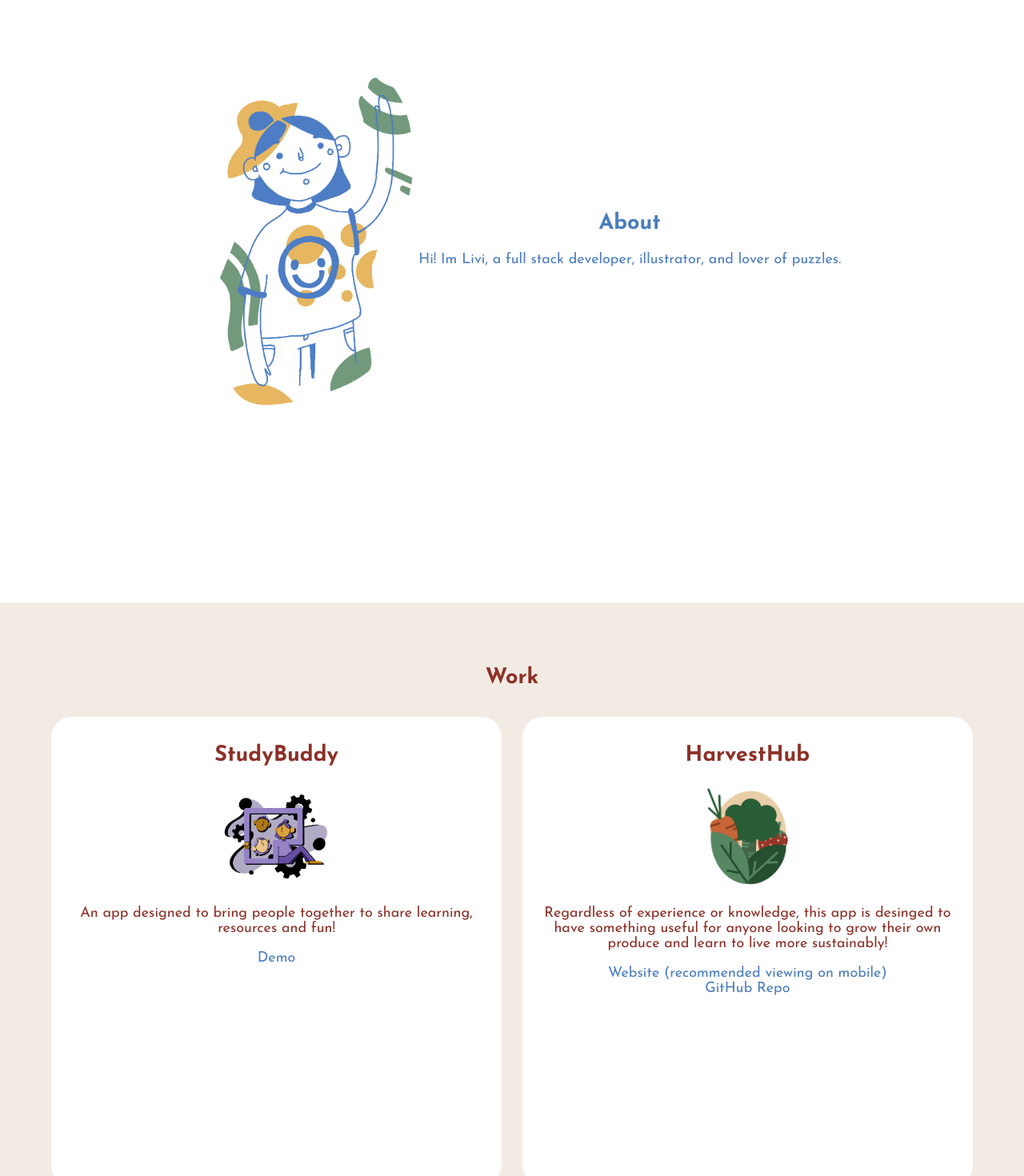
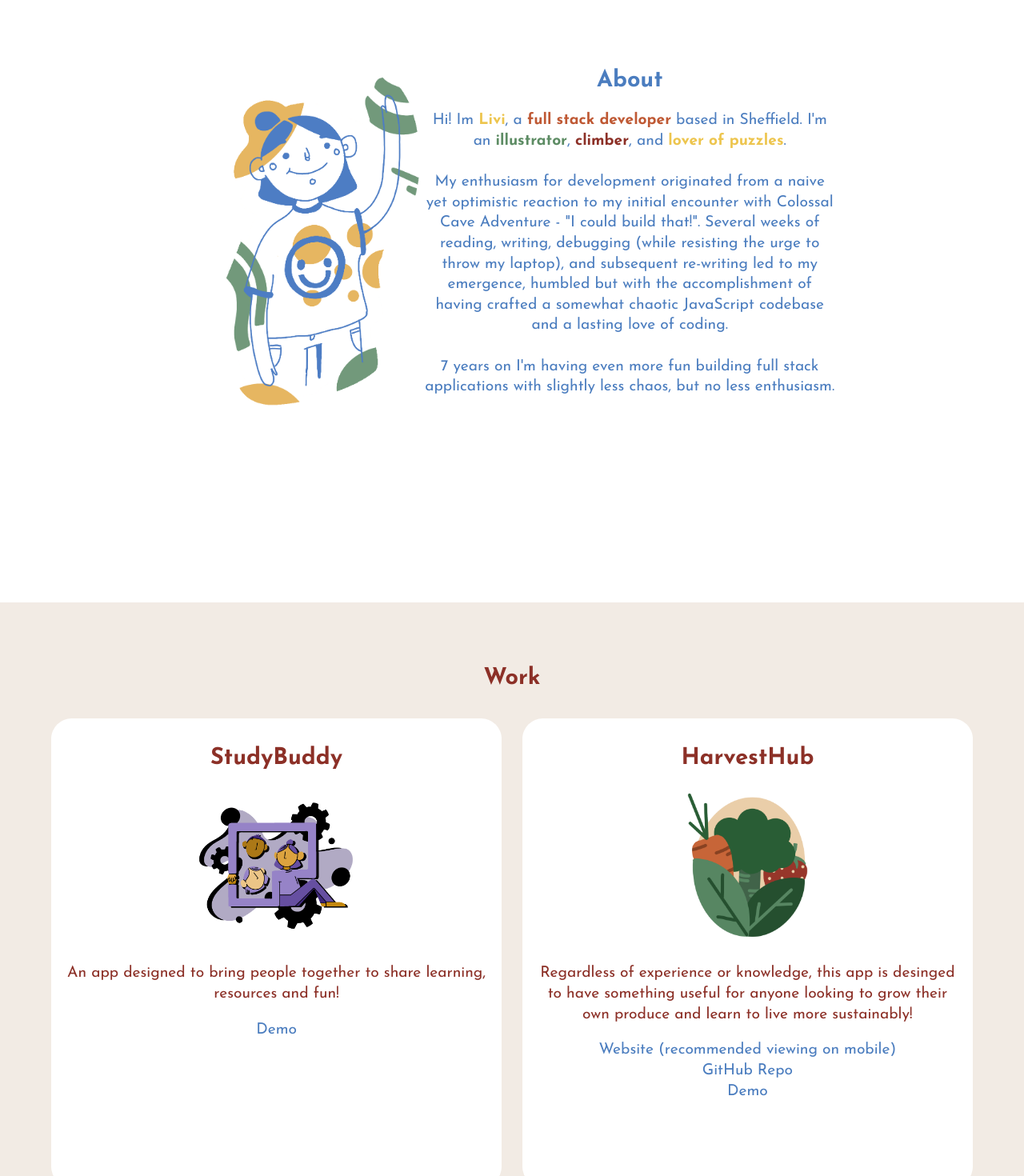
Before and after one commit to Livi-96/WebsiteOlivia, a Next.js app in the folder mywebsite/: page / in a window 1280 px wide. Shown: the part 860-2330 px from the top of the page at 80% size. Built offline with nearby package versions, Linux system fonts and the light colour scheme.

Commit message:
updated about me

```diff
--- a/mywebsite/components/About.jsx
+++ b/mywebsite/components/About.jsx
@@ -8,8 +8,10 @@ export default function About(){
     <div id="section-one" className="white-bck">
     <div id="about-content">
     <img src="/assets/AboutImg.png" alt="waving hello" className="section-header"></img>
-    <span> <h1>About</h1>Hi! Im Livi, a full stack developer, illustrator, and lover of puzzles.</span>
-
+    <span> <h1>About</h1><p id="about-text">Hi! Im <span className="yellow-colour">Livi</span>, a <span className="orange-colour">full stack developer</span> based in Sheffield.
+    I'm an <span className="green-colour">illustrator</span>, <span className="red-colour">climber</span>, and <span className="yellow-colour">lover of puzzles</span>. <br></br><br></br>
+    My enthusiasm for development originated from a naive yet optimistic reaction to my initial encounter with Colossal Cave Adventure - "I could build that!". Several weeks of reading, writing, debugging (while resisting the urge to throw my laptop), and subsequent re-writing led to my emergence, humbled but with the accomplishment of having crafted a somewhat chaotic JavaScript codebase and a lasting love of coding. <br></br><br></br>
+    7 years on I'm having even more fun building full stack applications with slightly less chaos, but no less enthusiasm.  </p></span>
     </div>
     </div>
     </>)
--- a/mywebsite/components/Contact.jsx
+++ b/mywebsite/components/Contact.jsx
@@ -8,7 +8,7 @@ export default function Header(){
     <div id="section-one" className="white-bck">
     <div id="contact-content">
     <img  src="/assets/ContactImg.png" className="section-header" alt="contact image"></img>
-    <span> <h1 style={{display: "block"}}>Contact</h1>Please drop me an email at LiviKj1996@Gmail.com.
+    <span> <h1 style={{display: "block"}}>Contact</h1>Please drop me an email at Livikj1996@gmail.com.
     <div style={{display: "block", marginTop: "2vw"}}><Link href="https://github.com/Livi-96" target="_blank"><img src="/assets/GitHub.png" className="nav-btn" alt="git hub button"/></Link>
     <Link href="https://www.linkedin.com/in/olivia-johnson-7465301b0/" target="_blank"><img src="/assets/LinkedIn.png" className="nav-btn" alt="LinkedInButton"/></Link></div></span>
 
--- a/mywebsite/components/TechStack.jsx
+++ b/mywebsite/components/TechStack.jsx
@@ -12,7 +12,7 @@ export default function Header(){
         <li>JavaScript ES6</li>
         <li>Typescript</li>
         <li>Playwright</li>
-        <li>PostGress</li>
+        <li>PostgreSQL</li>
         <li>Rest API</li>
     </ul>
     <ul className="tech-content sml" style={{listStyle: "none"}}>
--- a/mywebsite/components/Work.jsx
+++ b/mywebsite/components/Work.jsx
@@ -12,7 +12,7 @@ export default function Header(){
             <div className="work-content-container">
             <img src="/assets/SBsqr.png" alt="Study buddy  logo"></img>
             <p>An app designed to bring people together to share learning, resources and fun!</p>
-            <a href="https://www.linkedin.com/posts/olivia-johnson-7465301b0_mid-term-projects-last-week-our-dream-activity-7125058048963829760-swQV?utm_source=share&utm_medium=member_desktop"> Demo </a>
+            <a href="https://www.linkedin.com/posts/olivia-johnson-7465301b0_mid-term-projects-last-week-our-dream-activity-7125058048963829760-swQV?utm_source=share&utm_medium=member_desktop" target="_blank"> Demo </a>
             </div>
         </div>
         <div className="work-card">
@@ -21,9 +21,11 @@ export default function Header(){
             <div className="work-content-container">
             <img src="/assets/Veglogo.png" alt="harvest hub logo"></img>
             <p>Regardless of experience or knowledge, this app is desinged to have something useful for anyone looking to grow their own produce and learn to live more sustainably!</p>
-            <a href="https://harvest-hub-tau.vercel.app/">Website (recommended viewing on mobile)</a>
+            <a href="https://harvest-hub-tau.vercel.app/" target="_blank">Website (recommended viewing on mobile)</a>
             <br></br>
-            <a href="https://github.com/pathirny/HarvestHub">GitHub Repo</a>
+            <a href="https://github.com/pathirny/HarvestHub" target="_blank">GitHub Repo</a>
+            <br></br>
+            <a href="https://www.linkedin.com/posts/olivia-johnson-7465301b0_after-a-crazy-4-weeks-final-projects-are-activity-7150062945551470592-MY2Y?utm_source=share&utm_medium=member_desktop" target="_blank">Demo</a>
             </div>
         </div>
 
--- a/mywebsite/src/app/globals.css
+++ b/mywebsite/src/app/globals.css
@@ -4,14 +4,14 @@
   --red-color: #8C3027;
   --cream-color: #f2ebe4;
   --orange-color: #BF5934;
+  --yellow-color: #edc54e;
   max-width: 1280px;
   padding: 0;
   margin: 0;
   text-align: center;
   background-color: var(--cream-color);
-
   font-weight: 400;
-  font-size: large;
+  font-size:larger;
 }
 
 body{
@@ -26,6 +26,31 @@ a{
 
 a:hover{
 text-decoration: underline;
+}
+
+.red-colour{
+  color: var(--red-color);
+  font-weight:800;
+}
+
+.green-colour{
+  color: var(--green-color);
+  font-weight:800;
+}
+
+.orange-colour{
+  color: var(--orange-color);
+  font-weight:800;
+}
+
+.blue-colour{
+  color: var(--blue-color);
+  font-weight:800;
+}
+
+.yellow-colour{
+  color: var(--yellow-color);
+  font-weight:800;
 }
 
 .section-header{
@@ -112,6 +137,11 @@ width: 40vw;
 
 }
 
+#about-text{
+  width: 40vw;
+  line-height: 2vw;
+}
+
 
 /* contact */
 
@@ -122,6 +152,7 @@ width: 40vw;
   align-items: center;
   justify-content: center;
   color: var(--green-color);
+  gap: 2vw
 }
 #contact-content img{
   align-self: center;
@@ -314,6 +345,7 @@ color: var(--red-color);
   border-radius: 2vw;
   background-color: white;
   color:var(--red-color);
+  line-height: 2vw;
   width: 100%;
   height: 100%;
   padding: 1vw;
@@ -322,6 +354,6 @@ color: var(--red-color);
 
 
 .work-content-container img{
-height: 10vw;
+height: 15vw;
 width: auto;
 }
```
